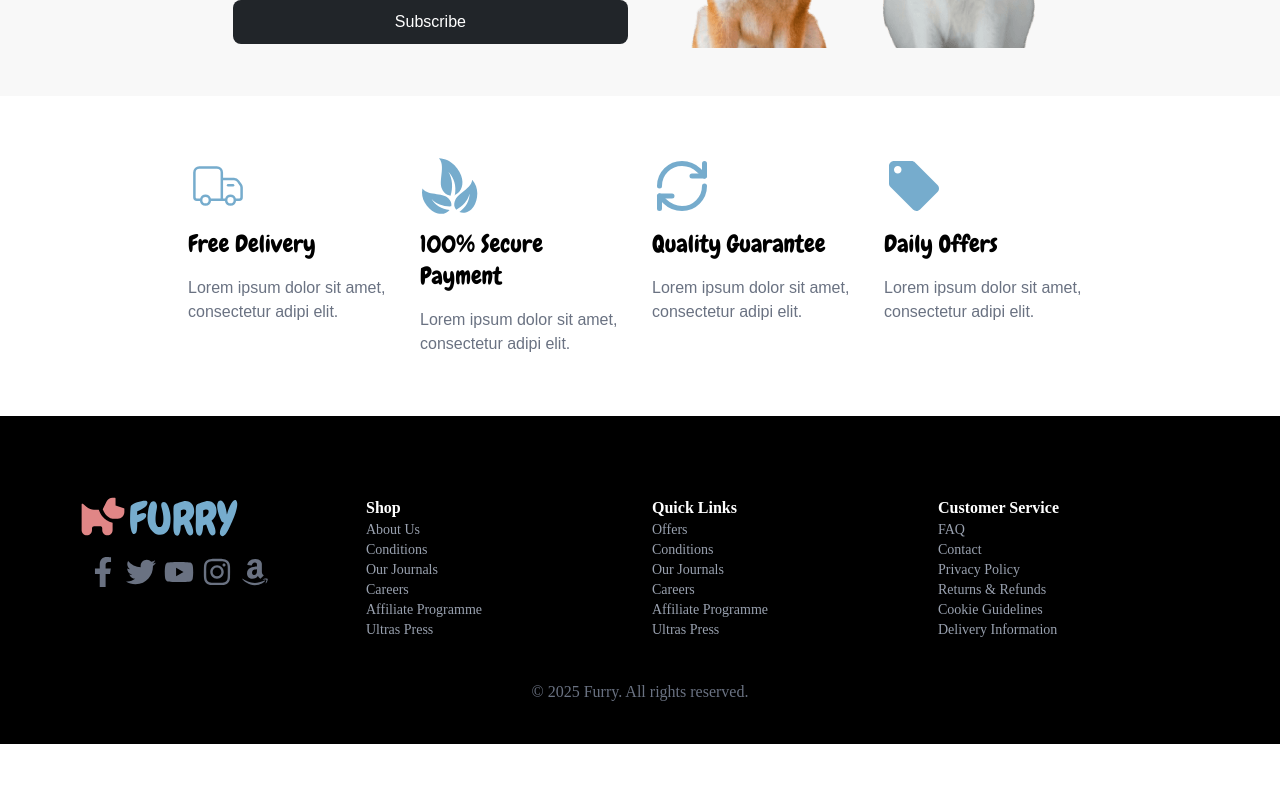
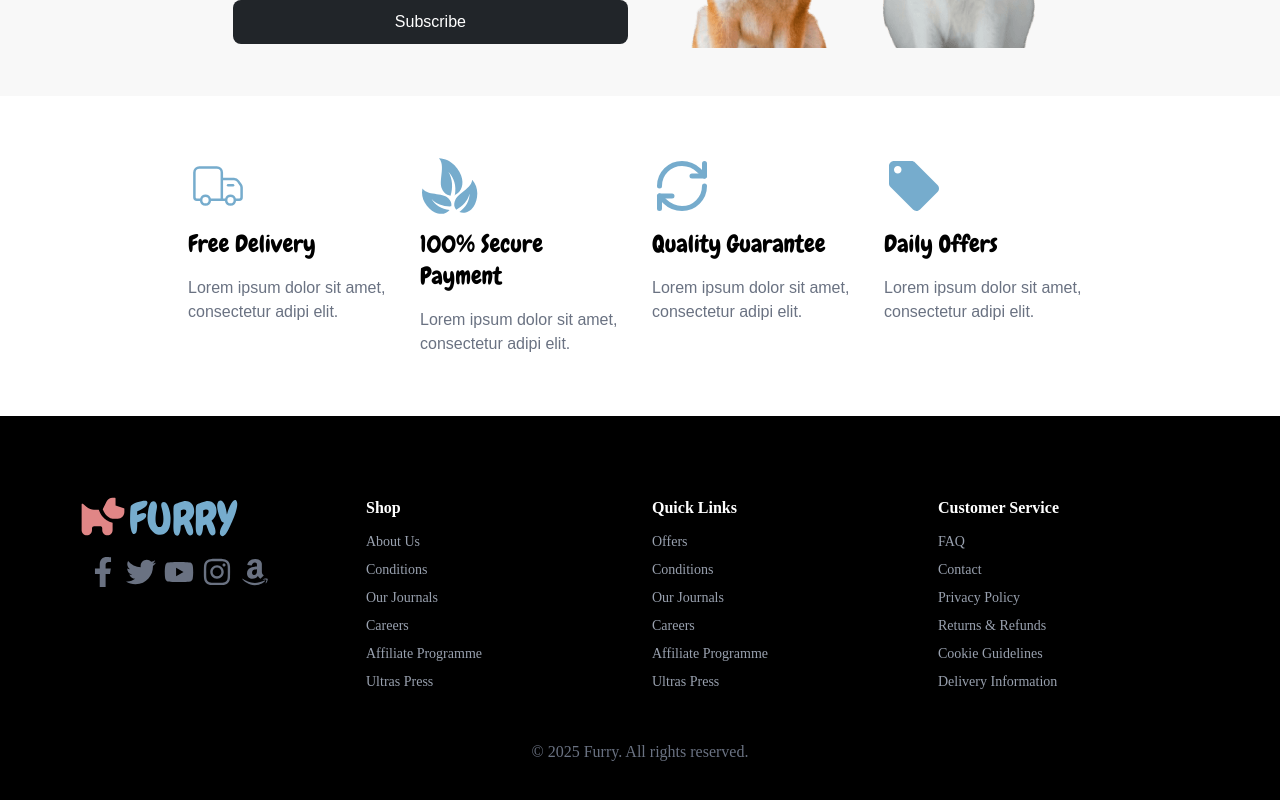
Before and after one commit to EngEman01/Furry, a Next.js app: page / in a window 1280 px wide. Shown: the part 4465-5265 px from the top of the page. Before the commit the page ends 5209 px from the top, so only its background shows below. Built offline with nearby package versions, Linux system fonts and the light colour scheme.

Commit message:
Try to Add Animations

```diff
--- a/src/app/globals.css
+++ b/src/app/globals.css
@@ -1,5 +1,6 @@
 @import url('https://fonts.googleapis.com/css2?family=Chewy&display=swap');
 @import "tailwindcss";
+
 
 
 ::selection {
--- a/src/components/Footer.tsx
+++ b/src/components/Footer.tsx
@@ -11,7 +11,8 @@ const Footer = () => {
                 <div className='w-full flex justify-around items-start p-10 gap-6 flex-col sm:flex-col md:flex-row'>
 
                     <div className='furry-logo w-full'>
-                        <Image src="/logo.svg" alt="furry logo" width={160} height={160} />                        <div className="social-links mt-5 ml-2 flex items-center justify-start">
+                        <Image src="/logo.svg" alt="furry logo" width={160} height={160} />
+                        <div className="social-links mt-5 ml-2 flex items-center justify-start">
                             <FaFacebookF className='text-gray-500 text-3xl mr-2' />
                             <FaTwitter className='text-gray-500 text-3xl mr-2' />
                             <FaYoutube className='text-gray-500 text-3xl mr-2' />
@@ -21,37 +22,37 @@ const Footer = () => {
                         </div>
                     </div>
                     <div className='furry-shop w-full'>
-                        <h2 className='font-bold'>Shop</h2>
+                        <h2 className='font-bold mb-3'>Shop</h2>
                         <ul className='text-gray-400 text-sm mr-2'>
-                            <li>About Us</li>
-                            <li>Conditions</li>
-                            <li>Our Journals</li>
-                            <li>Careers</li>
-                            <li>Affiliate Programme</li>
-                            <li>Ultras Press</li>
+                            <li><a href="#" className="mb-2 block hover:underline">About Us</a></li>
+                            <li><a href="#" className="mb-2 block hover:underline">Conditions</a></li>
+                            <li><a href="#" className="mb-2 block hover:underline">Our Journals</a></li>
+                            <li><a href="#" className="mb-2 block hover:underline">Careers</a></li>
+                            <li><a href="#" className="mb-2 block hover:underline">Affiliate Programme</a></li>
+                            <li><a href="#" className="mb-2 block hover:underline">Ultras Press</a></li>
                         </ul>
 
                     </div>
                     <div className='furry-links w-full'>
-                        <h2 className='font-bold'>Quick Links</h2>
+                        <h2 className='font-bold mb-3'>Quick Links</h2>
                         <ul className='text-gray-400 text-sm mr-2'>
-                            <li>Offers</li>
-                            <li>Conditions</li>
-                            <li>Our Journals</li>
-                            <li>Careers</li>
-                            <li>Affiliate Programme</li>
-                            <li>Ultras Press</li>
+                            <li><a href="#" className="mb-2 block hover:underline">Offers</a></li>
+                            <li><a href="#" className="mb-2 block hover:underline">Conditions</a></li>
+                            <li><a href="#" className="mb-2 block hover:underline">Our Journals</a></li>
+                            <li><a href="#" className="mb-2 block hover:underline">Careers</a></li>
+                            <li><a href="#" className="mb-2 block hover:underline">Affiliate Programme</a></li>
+                            <li><a href="#" className="mb-2 block hover:underline">Ultras Press</a></li>
                         </ul>
                     </div>
                     <div className='furry-services w-full'>
-                        <h2 className='font-bold'>Customer Service</h2>
+                        <h2 className='font-bold mb-3'>Customer Service</h2>
                         <ul className='text-gray-400 text-sm mr-2'>
-                            <li>FAQ</li>
-                            <li>Contact</li>
-                            <li>Privacy Policy</li>
-                            <li>Returns & Refunds</li>
-                            <li>Cookie Guidelines</li>
-                            <li>Delivery Information</li>
+                            <li><a href="#" className="mb-2 block hover:underline">FAQ</a></li>
+                            <li><a href="#" className="mb-2 block hover:underline">Contact</a></li>
+                            <li><a href="#" className="mb-2 block hover:underline">Privacy Policy</a></li>
+                            <li><a href="#" className="mb-2 block hover:underline">Returns & Refunds</a></li>
+                            <li><a href="#" className="mb-2 block hover:underline">Cookie Guidelines</a></li>
+                            <li><a href="#" className="mb-2 block hover:underline">Delivery Information</a></li>
                         </ul>
                     </div>
 
--- a/src/components/heroSection.tsx
+++ b/src/components/heroSection.tsx
@@ -4,8 +4,8 @@ const HeroSection = () => {
   return (
     <>
       <div className='sliderSection flex flex-col text-white bg-gray-200'>
-        <h5 className='font-bold' style={{fontSize:'30px'}}>Premium pet supplies for happy tails</h5>
-        <h1 className='mb-4' style={{ fontFamily: '"Chewy", system-ui', fontSize:'150px' }}>PET SHOP</h1>
+        <h5 className='font-bold' style={{ fontSize: '30px' }}>Premium pet supplies for happy tails</h5>
+        <h1 className='mb-4 animate-fadeIn' style={{ fontFamily: '"Chewy", system-ui', fontSize: '150px' }}>PET SHOP</h1>
         <button className='bg-[#76accd] p-4 rounded-xl w-40 font-bold text-xl'>Shop Now</button>
       </div>
     </>
--- a/tailwind.config.ts
+++ b/tailwind.config.ts
@@ -5,9 +5,31 @@ const config: Config = {
     './src/app/**/*.{js,ts,jsx,tsx,mdx}',
     './src/pages/**/*.{js,ts,jsx,tsx,mdx}',
     './src/components/**/*.{js,ts,jsx,tsx,mdx}',
+    './pages/**/*.{js,ts,jsx,tsx}',
+    './components/**/*.{js,ts,jsx,tsx}',
   ],
   theme: {
-    extend: {},
+    extend: {
+      keyframes: {
+        fadeIn: {
+          '0%': { opacity: '0' },
+          '100%': { opacity: '1' },
+        },
+        slideInLeft: {
+          '0%': { transform: 'translateX(-100%)' },
+          '100%': { transform: 'translateX(0)' },
+        },
+        wiggle: {
+          '0%, 100%': { transform: 'rotate(-3deg)' },
+          '50%': { transform: 'rotate(3deg)' },
+        },
+      },
+      animation: {
+        fadeIn: 'fadeIn 1s ease-in forwards',
+        slideInLeft: 'slideInLeft 0.5s ease-out forwards',
+        wiggle: 'wiggle 0.3s ease-in-out infinite',
+      },
+    },
   },
   plugins: [],
 };
```
